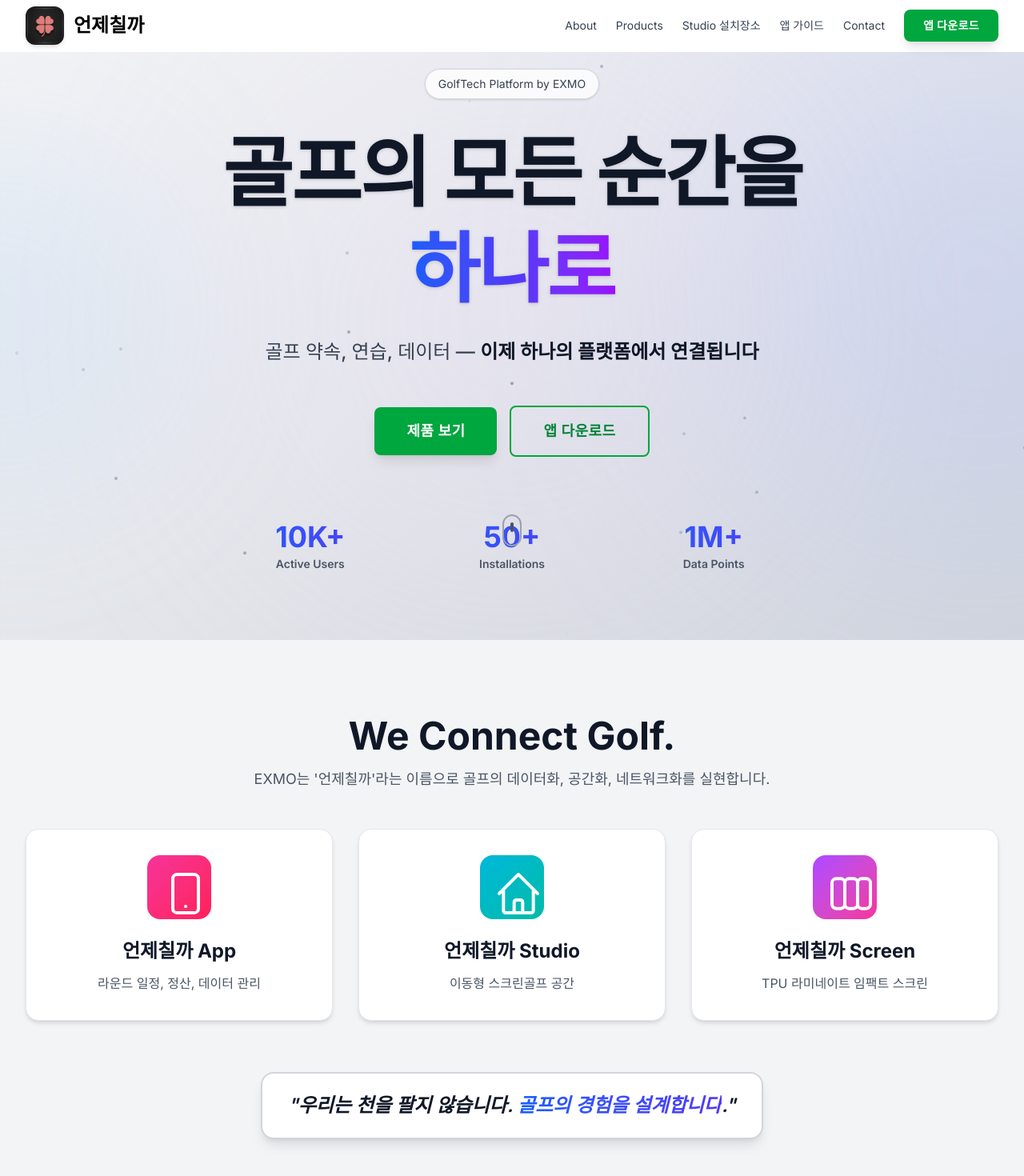
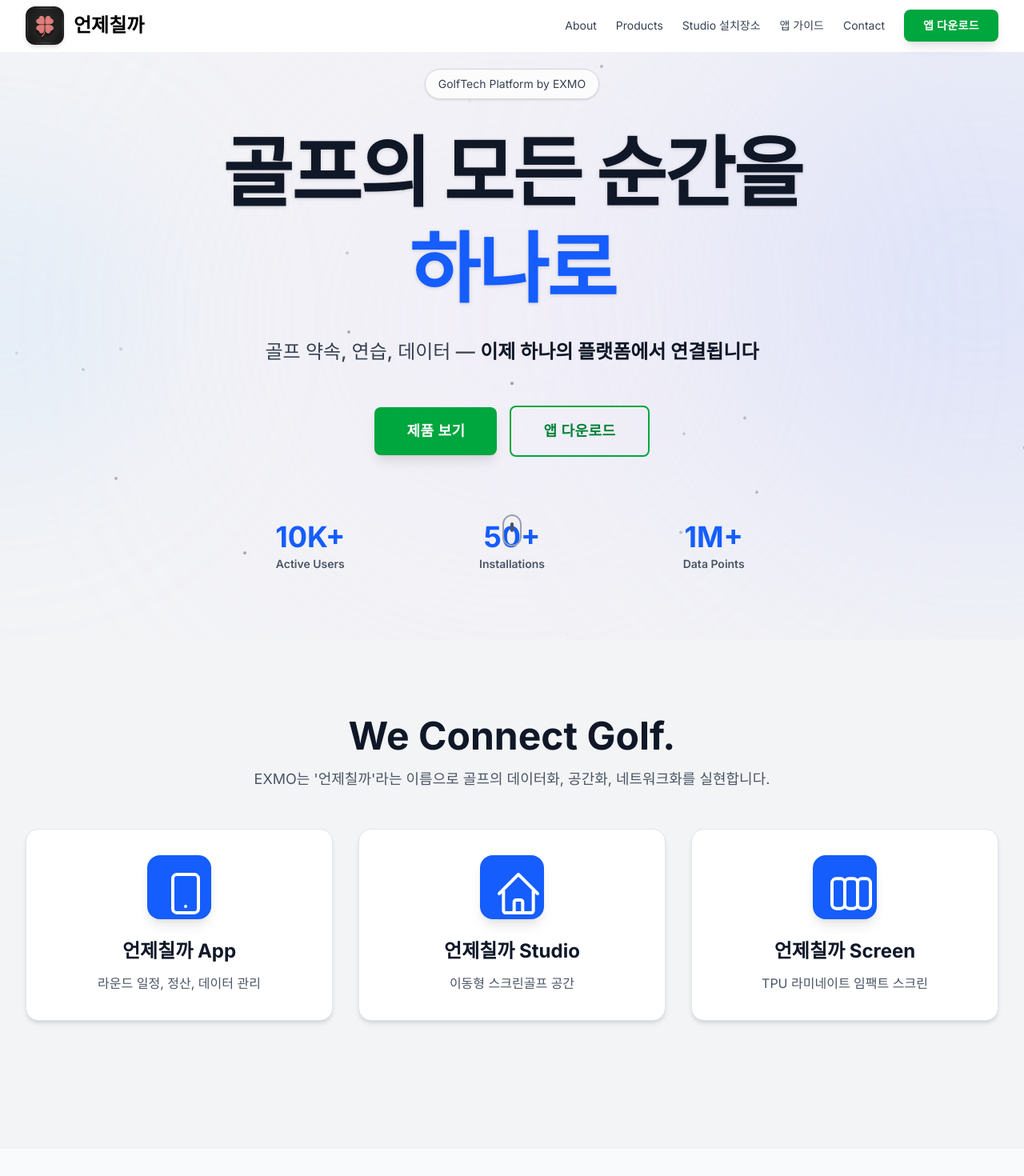
Before and after one commit to BAE-EXMO/ddadang, a Next.js app: page / in a window 1280 px wide. Shown: the top 1470 px of the page at 80% size. Built offline with nearby package versions, Linux system fonts and the light colour scheme; a web font is replaced by a local one.

Commit message:
Remove all gradients and change to solid colors, remove quote section from VisionSection

```diff
--- a/components/sections/AppGuideSection.tsx
+++ b/components/sections/AppGuideSection.tsx
@@ -244,7 +244,7 @@
         className="text-center mt-20"
         id="download"
       >
-        <div className="bg-gradient-to-r from-green-50 to-emerald-50 rounded-2xl p-12 border-2 border-green-200">
+        <div className="bg-green-50 rounded-2xl p-12 border-2 border-green-200">
           <h3 className="text-3xl font-bold text-gray-900 mb-4">
             🏌️‍♂️ 언제칠까로 더 즐거운 골프 라이프를!
           </h3>
--- a/components/sections/CTASection.tsx
+++ b/components/sections/CTASection.tsx
@@ -22,7 +22,7 @@
   return (
     <section
       id="contact"
-      className="relative py-32 overflow-hidden bg-gradient-to-br from-gray-100 via-gray-200 to-gray-300"
+      className="relative py-32 overflow-hidden bg-gray-100"
     >
       {/* Animated Background Orbs */}
       <div className="absolute inset-0">
@@ -73,7 +73,7 @@
           <h2 className="text-5xl md:text-7xl font-extrabold text-gray-900 mb-6 tracking-tight leading-tight drop-shadow-sm">
             골프의 미래는
             <br />
-            <span className="text-transparent bg-clip-text bg-gradient-to-r from-blue-600 via-indigo-600 to-purple-600">
+            <span className="text-blue-600">
               언제칠까가 만듭니다
             </span>
           </h2>
@@ -129,7 +129,7 @@
             <p className="text-gray-600 text-sm mb-2 font-mono">Contact Us</p>
             <a
               href="mailto:info@exmo.kr"
-              className="text-2xl md:text-3xl font-bold text-transparent bg-clip-text bg-gradient-to-r from-blue-600 to-indigo-600 hover:from-indigo-600 hover:to-blue-600 transition-all"
+              className="text-2xl md:text-3xl font-bold text-blue-600 hover:text-indigo-600 transition-all"
             >
               info@exmo.kr
             </a>
--- a/components/sections/HeroSection.tsx
+++ b/components/sections/HeroSection.tsx
@@ -20,7 +20,7 @@
   }, []);
 
   return (
-    <section className="relative min-h-screen flex items-center justify-center overflow-hidden bg-gradient-to-br from-gray-100 via-gray-200 to-gray-300">
+    <section className="relative min-h-screen flex items-center justify-center overflow-hidden bg-gray-100">
       {/* Animated Gradient Orbs */}
       <div className="absolute inset-0">
         <motion.div
@@ -108,7 +108,7 @@
           <h1 className="text-6xl md:text-8xl font-extrabold text-gray-900 mb-6 leading-tight tracking-tight drop-shadow-sm">
             골프의 모든 순간을
             <br />
-            <span className="text-transparent bg-clip-text bg-gradient-to-r from-blue-600 via-indigo-600 to-purple-600">
+            <span className="text-blue-600">
               하나로
             </span>
           </h1>
@@ -151,7 +151,7 @@
             { label: 'Data Points', value: '1M+' },
           ].map((stat, i) => (
             <div key={i} className="text-center">
-              <div className="text-3xl md:text-4xl font-bold text-transparent bg-clip-text bg-gradient-to-r from-blue-600 to-indigo-600">
+              <div className="text-3xl md:text-4xl font-bold text-blue-600">
                 {stat.value}
               </div>
               <div className="text-sm text-gray-600 font-mono mt-1 font-semibold">{stat.label}</div>
--- a/components/sections/StudioLocationSection.tsx
+++ b/components/sections/StudioLocationSection.tsx
@@ -83,7 +83,7 @@
 
           {/* Product Info */}
           <div className="space-y-6">
-            <div className="inline-block px-8 py-4 bg-gradient-to-r from-blue-600 to-cyan-600 text-white rounded-2xl shadow-xl">
+            <div className="inline-block px-8 py-4 bg-blue-600 text-white rounded-2xl shadow-xl">
               <p className="text-2xl font-bold">⚡ 설치 시간 단 5분 ⚡</p>
             </div>
 
@@ -205,7 +205,7 @@
         transition={{ duration: 0.6, delay: 0.5 }}
         className="mt-16 max-w-4xl mx-auto"
       >
-        <div className="bg-gradient-to-br from-blue-50 to-cyan-50 rounded-2xl p-8 border-2 border-blue-200">
+        <div className="bg-blue-50 rounded-2xl p-8 border-2 border-blue-200">
           <h3 className="text-2xl font-bold text-gray-900 mb-6 text-center">
             🛠️ 간편한 설치 과정
           </h3>
--- a/components/sections/VisionSection.tsx
+++ b/components/sections/VisionSection.tsx
@@ -50,7 +50,7 @@
         {features.map((feature, index) => (
           <Card key={index} delay={index * 0.1}>
             <div className="text-center">
-              <div className={`w-20 h-20 mx-auto mb-6 rounded-2xl bg-gradient-to-br ${feature.color} p-4 text-white glow-blue`}>
+              <div className="w-20 h-20 mx-auto mb-6 rounded-2xl bg-blue-600 p-4 text-white shadow-lg">
                 {feature.icon}
               </div>
               <h3 className="text-2xl font-bold text-gray-900 mb-3">
@@ -62,23 +62,6 @@
         ))}
       </div>
 
-      <motion.div
-        initial={{ opacity: 0, y: 30 }}
-        whileInView={{ opacity: 1, y: 0 }}
-        viewport={{ once: true }}
-        transition={{ duration: 0.8 }}
-        className="text-center mt-12"
-      >
-        <div className="inline-block px-8 py-6 bg-white border-2 border-gray-300 rounded-2xl shadow-lg">
-          <p className="text-xl md:text-2xl text-gray-900 font-semibold italic">
-            "우리는 천을 팔지 않습니다.{' '}
-            <span className="text-transparent bg-clip-text bg-gradient-to-r from-blue-600 to-indigo-600">
-              골프의 경험을 설계합니다
-            </span>
-            ."
-          </p>
-        </div>
-      </motion.div>
     </SectionWrapper>
   );
 }
```
